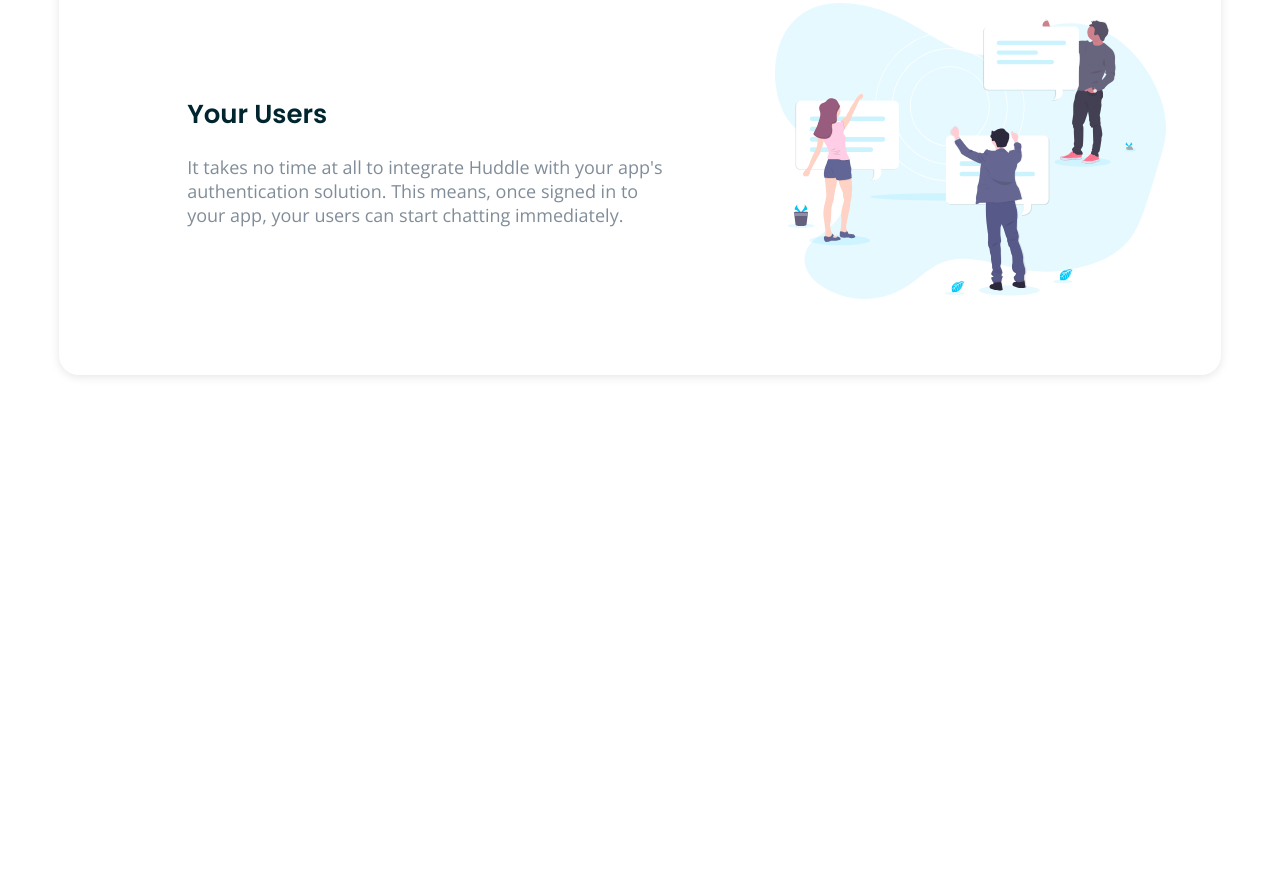
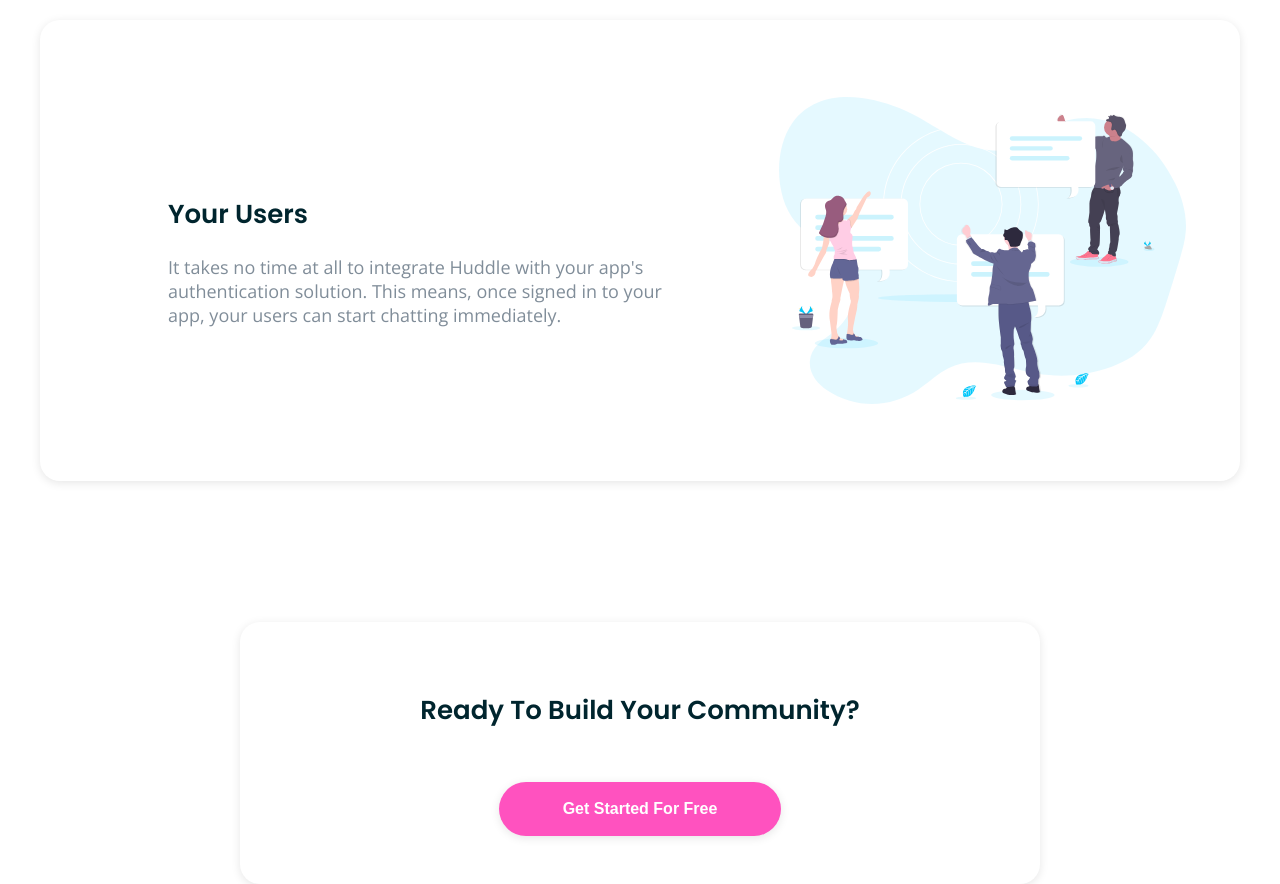
Before and after one commit to xLeria/fm-huddle-landing-page-with-alternating-feature-blocks, a plain HTML site: page index.html in a window 1280 px wide. Shown: the part 1768-2652 px from the top of the page. Before the commit the page ends 2207 px from the top, so only its background shows below. Drawn offline with nearby package versions, Linux system fonts and the light colour scheme.

Commit message:
Add community section and styles

```diff
--- a/index.html
+++ b/index.html
@@ -63,14 +63,19 @@
       </div>
       <img class="section-img" src="./images/illustration-your-users.svg" alt="">
     </section>
+
+    <section class=" community-section">
+      <div class="section-info">
+        <h2 class="section-info__title">Ready To Build Your Community?</h2>
+        <button class="btn">Get Started For Free</button>
+      </div>
+    </section>
   </main>
-  <footer class="footer"></footer>
+  <footer class="footer">
+
+ </footer>
 
   <!--
-  Ready To Build Your Community?
-
-  Get Started For Free
-
   Lorem ipsum dolor sit amet, consectetur adipiscing elit, sed do eiusmod tempor
   incididunt ut labore et dolore magna aliqua
 
--- a/sass/main.scss
+++ b/sass/main.scss
@@ -67,6 +67,10 @@
 }
 
 .main {
+	position: relative;
+	display: flex;
+	flex-direction: column;
+	align-items: center;
 	padding: 1.2em;
 
 	.section {
@@ -84,6 +88,28 @@
 			margin: 1.4em 0;
 		}
 	}
+
+	.community-section {
+		margin-top: 6em;
+		margin-bottom: -5em;
+		width: 100%;
+		max-width: 800px;
+		padding: 3em 0;
+		background-color: $white;
+		text-align: center;
+		border-radius: 20px;
+		box-shadow: 0 2px 10px rgba(0, 0, 0, 0.1);
+		z-index: 2;
+
+		.btn {
+			margin-top: 2em;
+			box-shadow: 0 2px 10px rgba(0, 0, 0, 0.1);
+		}
+	}
+}
+
+.footer{
+	background-color: $darkCyan;
 }
 
 @media (min-width: 576px) {
@@ -119,6 +145,7 @@
 	}
 
 	.main {
+		padding: 1.6em;
 		.section {
 			gap: 2em;
 		}
@@ -159,6 +186,7 @@
 		}
 	}
 	.main {
+		padding: 3em;
 		.section {
 			padding: 3em;
 			display: flex;
@@ -222,4 +250,8 @@
 			margin-top: 2.5em;
 		}
 	}
+
+	.main {
+		padding: 0;
+	}
 }
```
Also changed, not shown: css/main.css, 1 other file.
